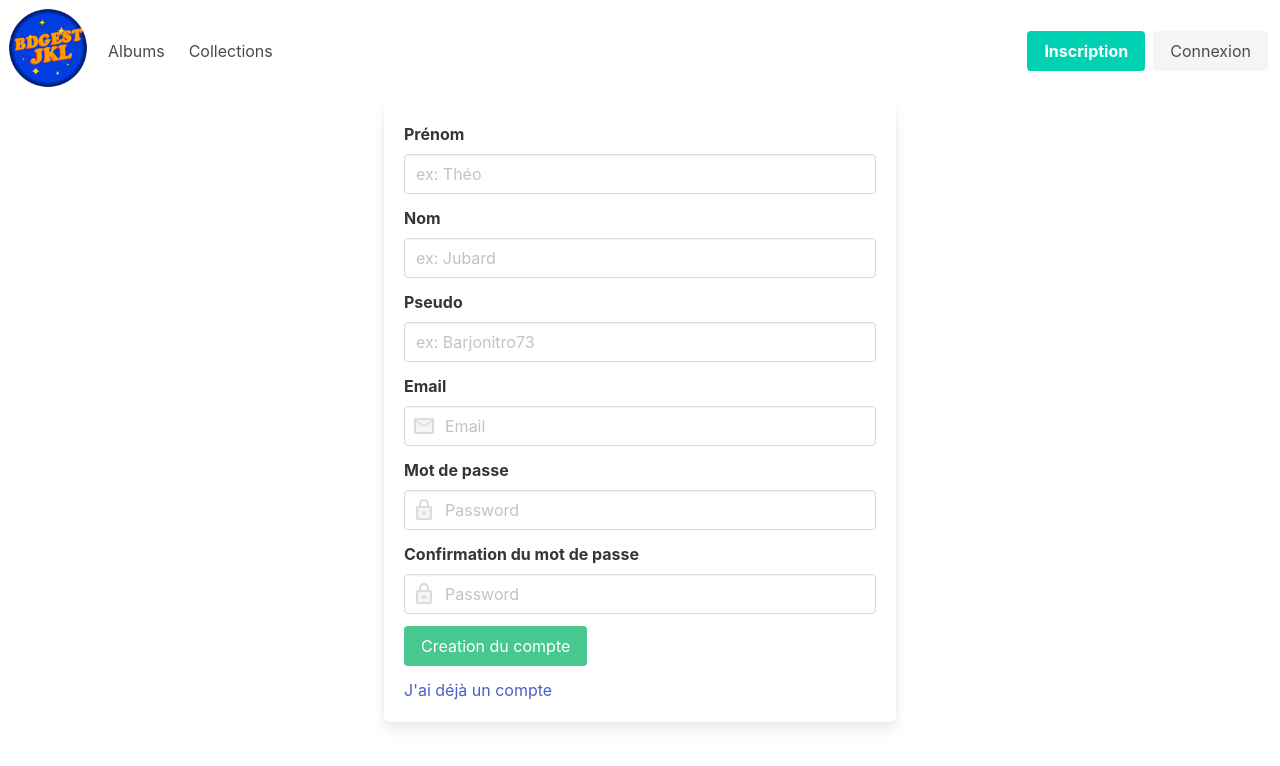
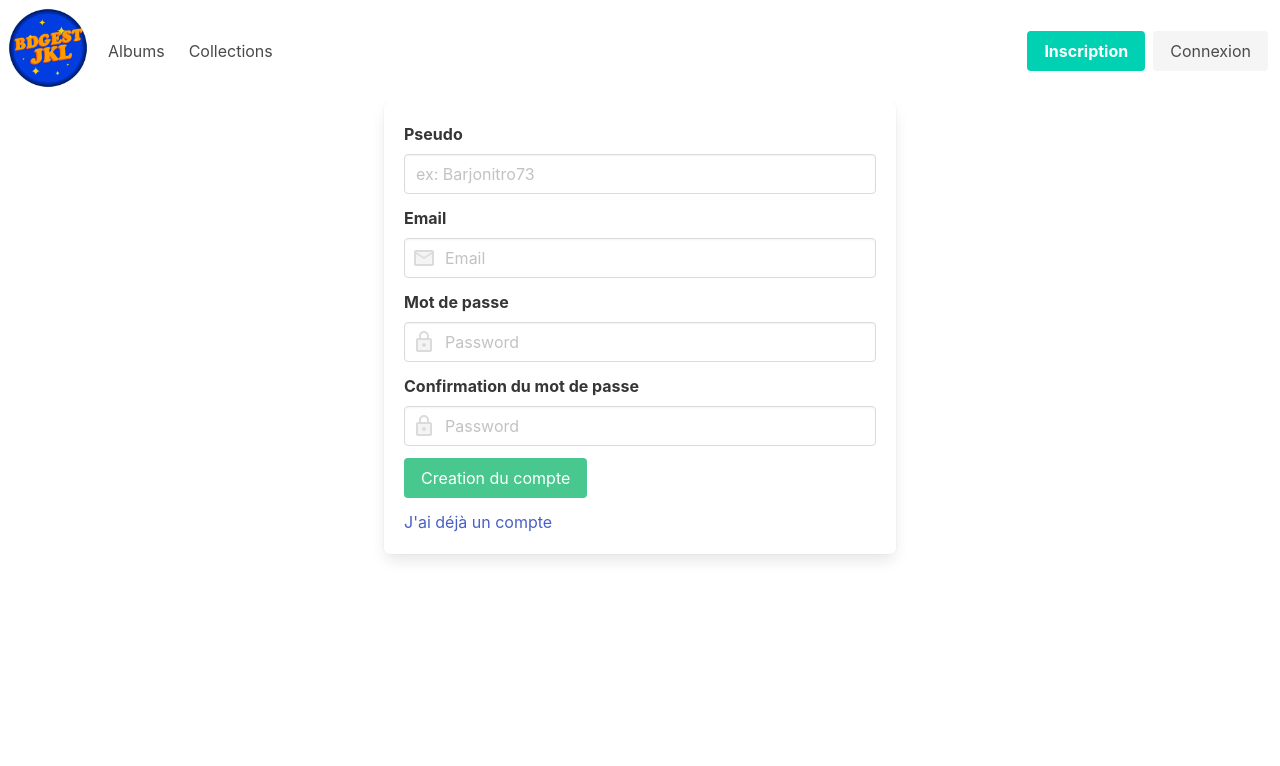
Before and after one commit to univ-smb-m1-isc-2021/bdgest-jkl-react, a React (Create React App) app: page /inscription in a window 1280 px wide. Shown: the top 766 px of the page. Built offline with nearby package versions, Linux system fonts and the light colour scheme.

Commit message:
[UPDATE] plus de barre de recherche dans headers et inscription ok

```diff
--- a/src/components/AlbumList.js
+++ b/src/components/AlbumList.js
@@ -1,6 +1,5 @@
 import React from 'react';
 import AlbumCard from './AlbumCard';
-import HeaderComponent from './HeaderComponent';
 import '../css/AlbumList.css'
 import { getAllAlbums } from '../service/BDGestService';
 import SearchIcon from '@mui/icons-material/Search';
@@ -54,7 +53,13 @@ console.log(searchTerm);
 if( loading ){
   return (
     <>
-      <HeaderComponent/>
+      <div class="mr-5 control has-icons-right" id='searchBar'>
+                          <input class="input is-medium" type="text" placeholder="Chercher un album" onChange={handleSearchTerm} />
+
+                          <span class="icon is-right">
+                              <SearchIcon style={{trasform:"rotate(90deg)"}}/>
+                          </span>
+                      </div>
       <p className='title'>Loading...</p>
     </>
   );
@@ -63,6 +68,13 @@ if( loading ){
 if(data.length==0){
   return(
     <>
+      <div class="mr-5 control has-icons-right" id='searchBar'>
+                          <input class="input is-medium" type="text" placeholder="Chercher un album" onChange={handleSearchTerm} />
+
+                          <span class="icon is-right">
+                              <SearchIcon style={{trasform:"rotate(90deg)"}}/>
+                          </span>
+                      </div>
       <p className='title'>Aucun albums dans la base ...</p>
     </>
   )
--- a/src/components/InscriptionComponent.js
+++ b/src/components/InscriptionComponent.js
@@ -12,19 +12,6 @@ export default function Inscription(props) {
             <div className='form-width'>
                 <form>
                     <div class="box">
-                        <div class="field">
-                            <label class="label">Prénom</label>
-                            <div class="control">
-                                <input class="input" type="text" placeholder="ex: Théo" />
-                            </div>
-                        </div>
-
-                        <div class="field">
-                            <label class="label">Nom</label>
-                            <div class="control">
-                                <input class="input" type="text" placeholder="ex: Jubard" />
-                            </div>
-                        </div>
 
                         <div class="field">
                             <label class="label">Pseudo</label>
```
